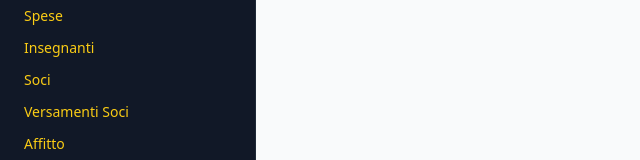
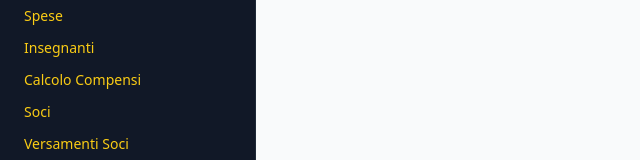
Before and after one commit to pben74-droid/hiphop-manager, a Next.js app: page /versamenti in a window 1280 px wide. Shown: the part 373-533 px from the top of the page, without its empty margins (0-640 px from the left). Built offline with nearby package versions, Linux system fonts and the light colour scheme; no server answers; the database is empty.

Commit message:
Update layout.tsx

```diff
--- a/app/layout.tsx
+++ b/app/layout.tsx
@@ -66,6 +66,11 @@
                   Insegnanti
                 </Link>
 
+                {/* NUOVO LINK AGGIUNTO QUI */}
+                <Link href="/compensi-insegnanti" className="hover:text-yellow-500 transition">
+                  Calcolo Compensi
+                </Link>
+
                 <Link href="/soci" className="hover:text-yellow-500 transition">
                   Soci
                 </Link>
```
